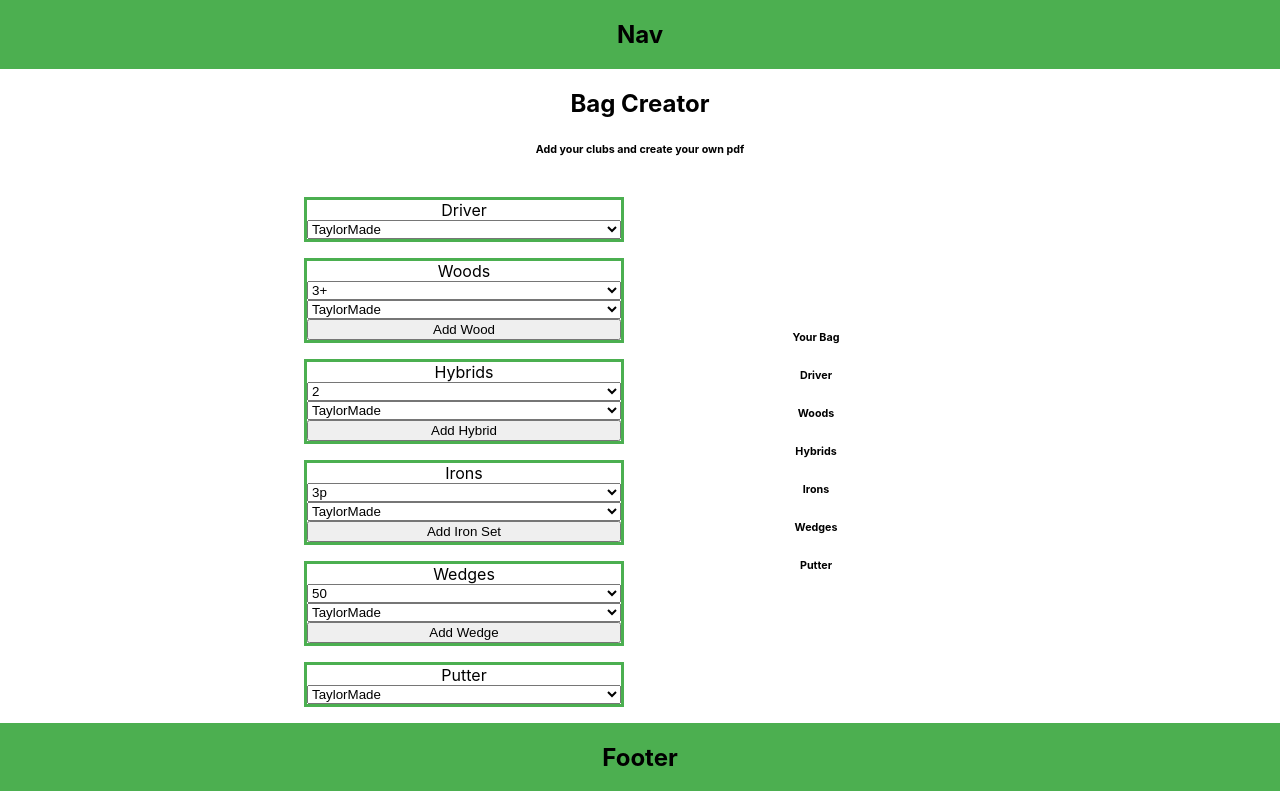
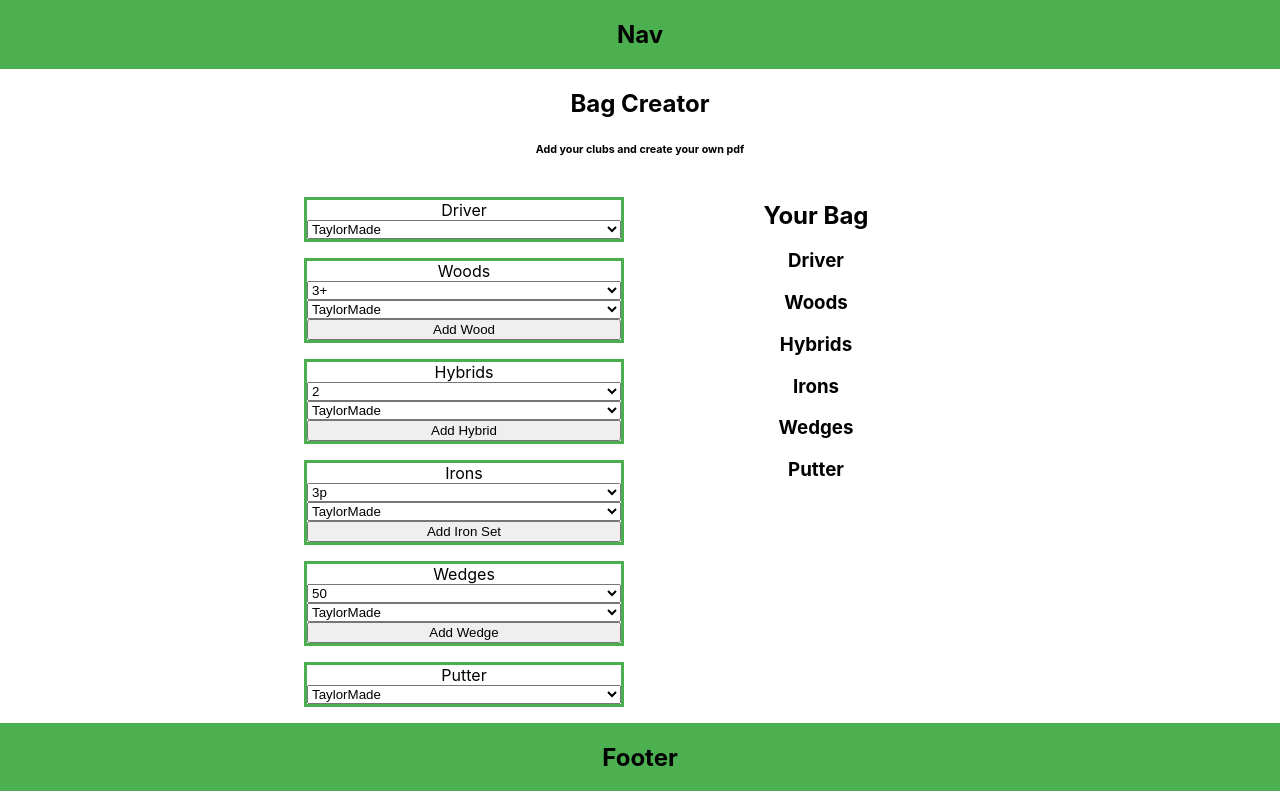
Before and after one commit to poplockndrop1t/golfBuddy, a React (Create React App) app: page / in a window 1280 px wide. Built offline with nearby package versions, Linux system fonts and the light colour scheme.

Commit message:
Adjust markup for bag container

```diff
--- a/src/BagCreator/ClubOptions/ClubOptions.js
+++ b/src/BagCreator/ClubOptions/ClubOptions.js
@@ -38,13 +38,13 @@ class ClubOptions extends React.Component {
         </div>
         <div className="woodsContainer" onChange={ this.handleClubChange }>
           <label>Woods</label>
-          <select className="woods" name="type" >
+          <select className="woods" name="type">
             <option value="3+">3+</option>
             <option value="3">3</option>
             <option value="4">4</option>
             <option value="5">5</option>
           </select>
-          <select className="woods" name="brand" >
+          <select className="woods" name="brand">
             <option value="TaylorMade">TaylorMade</option>
             <option value="Titleist">Titleist</option>
             <option value="Callaway">Callaway</option>
--- a/src/BagCreator/YourBag/YourBag.css
+++ b/src/BagCreator/YourBag/YourBag.css
@@ -1,3 +1,7 @@
+li {
+  list-style: none;
+}
 .yourBagContainer {
   width: 100%;
+  align-self: flex-start;
 }
--- a/src/BagCreator/YourBag/YourBag.js
+++ b/src/BagCreator/YourBag/YourBag.js
@@ -3,43 +3,43 @@ import './YourBag.css';
 
 function formatClubs(array) {
   return (
-    <ul>
+    <div>
       {
         array.map((wood, key) =>
-           <li key={key}>{wood.type} {wood.brand}</li>
+           <p key={key}>{wood.type} {wood.brand}</p>
         )
       }
-    </ul>
+    </div>
   )
 };
 
 function YourBag({ bag }) {
   return (
     <div className="yourBagContainer">
-      <h6>Your Bag</h6>
+      <h2>Your Bag</h2>
       <div className="club">
-        <h6>Driver</h6>
-        <p>{ bag.driver }</p>
+        <h3>Driver</h3>
+        { bag.driver }
       </div>
       <div className="club">
-        <h6>Woods</h6>
-        <h6>{ formatClubs(bag.woods) }</h6>
+        <h3>Woods</h3>
+        { formatClubs(bag.woods) }
       </div>
       <div className="club">
-        <h6>Hybrids</h6>
-        <h6>{ formatClubs(bag.hybrids) }</h6>
+        <h3>Hybrids</h3>
+        { formatClubs(bag.hybrids) }
       </div>
       <div className="club">
-        <h6>Irons</h6>
-        <h6>{ formatClubs(bag.irons) }</h6>
+        <h3>Irons</h3>
+        { formatClubs(bag.irons) }
       </div>
       <div className="club">
-        <h6>Wedges</h6>
-        <h6>{ formatClubs(bag.wedges) }</h6>
+        <h3>Wedges</h3>
+        { formatClubs(bag.wedges) }
       </div>
       <div className="club">
-        <h6>Putter</h6>
-        <h6>{ bag.putter }</h6>
+        <h3>Putter</h3>
+        { bag.putter }
       </div>
     </div>
   )
```
